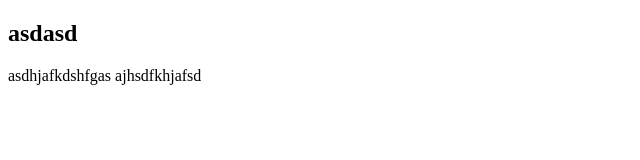
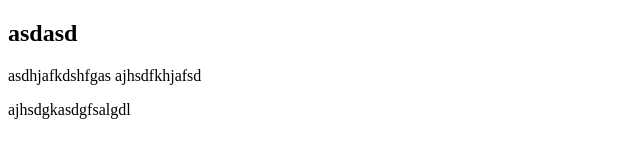
Before and after one commit to azizkaymazgoit/goit, a plain HTML site: page index.html in a window 1280 px wide. Shown: the whole page, without its empty margins (0-640 px from the left). Drawn offline with Linux system fonts and the light colour scheme.

Commit message:
index html syafasında bir geliştirme yaptım

```diff
--- a/index.html
+++ b/index.html
@@ -11,5 +11,9 @@
 
     <p>asdhjafkdshfgas ajhsdfkhjafsd</p>
 
+    <!-- Yorumlar -->
+     <div>ajhsdgkasdgfsalgdl</div>
+     <!-- Yorumlar -->
+
 </body>
 </html>
```
